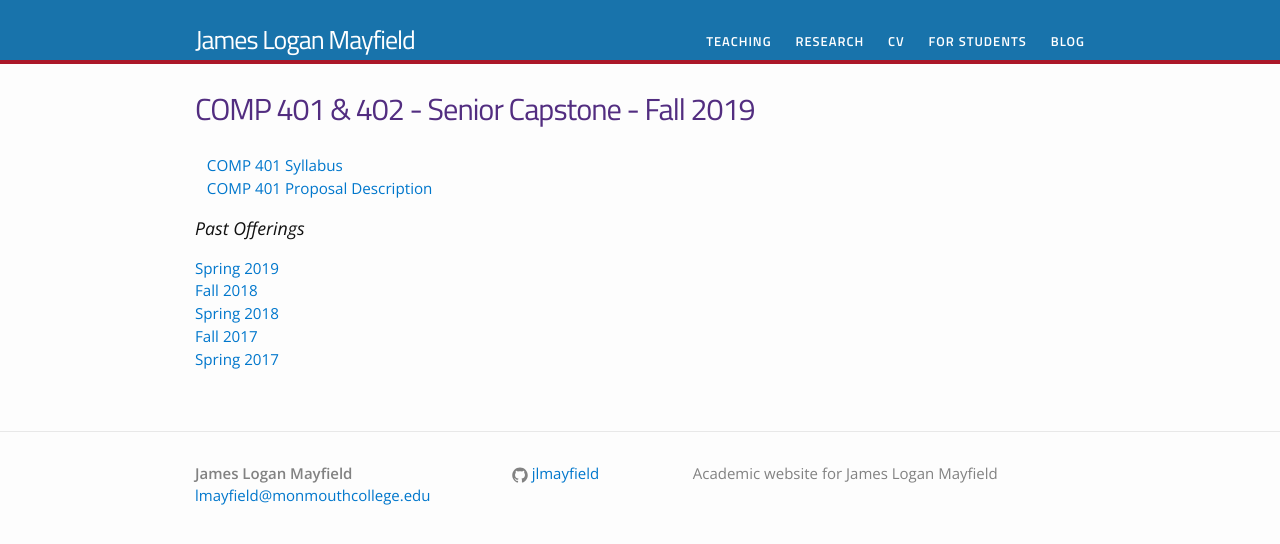
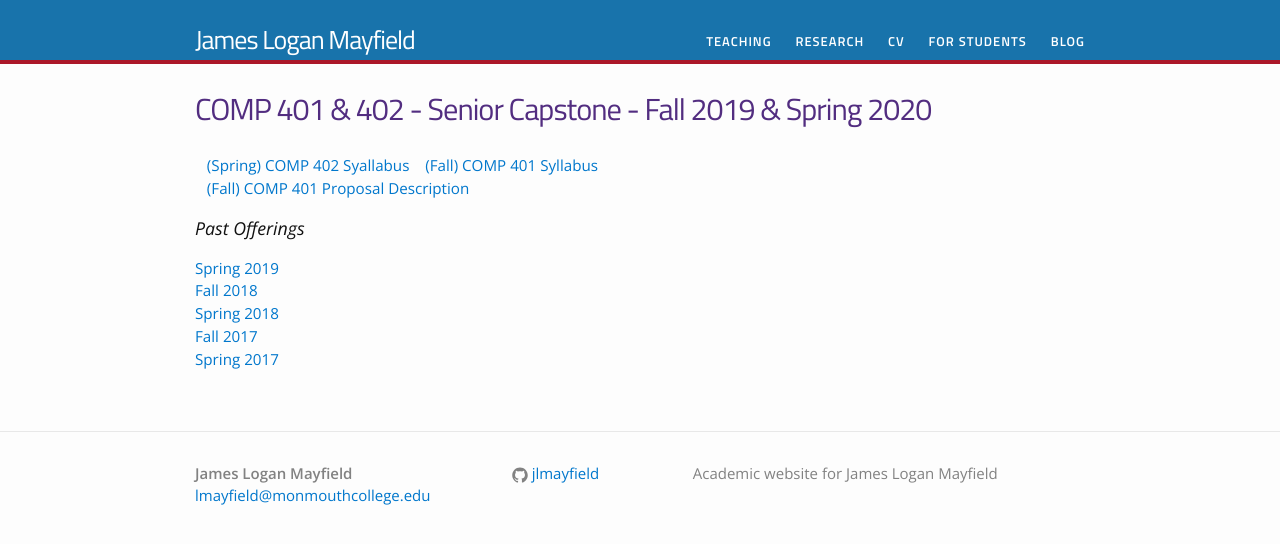
Before and after one commit to jlmayfield/jlmayfield.github.io, a Jekyll site: the page built from teaching/comp401-402.md, in a window 1280 px wide. Shown: the top 544 px of the page. Built offline with Jekyll 4.4.1, drawn with Linux system fonts in a browser that asks for light colours.

Commit message:
sp20. c402. syllabus added.

```diff
--- a/teaching/comp401-402.md
+++ b/teaching/comp401-402.md
@@ -1,11 +1,12 @@
 ---
 layout: page
-title: COMP 401 & 402 - Senior Capstone - Fall 2019
+title: COMP 401 & 402 - Senior Capstone - Fall 2019 & Spring 2020
 permalink: /teaching/COMP401-402/
 ---
 
-&nbsp;&nbsp;&nbsp;[COMP 401 Syllabus](/teaching/COMP401-402/comp401-syllabus.pdf)
-&nbsp;&nbsp;&nbsp;[COMP 401 Proposal Description](/teaching/COMP401-402/comp401-proposal.pdf)
+&nbsp;&nbsp;&nbsp;[(Spring) COMP 402 Syallabus](/teaching/COMP401-402/comp402-syllabus.pdf)
+&nbsp;&nbsp;&nbsp;[(Fall) COMP 401 Syllabus](/teaching/COMP401-402/comp401-syllabus.pdf)
+&nbsp;&nbsp;&nbsp;[(Fall) COMP 401 Proposal Description](/teaching/COMP401-402/comp401-proposal.pdf)
 
 
 ### Past Offerings
```
Also changed, not shown: 1 other file.
